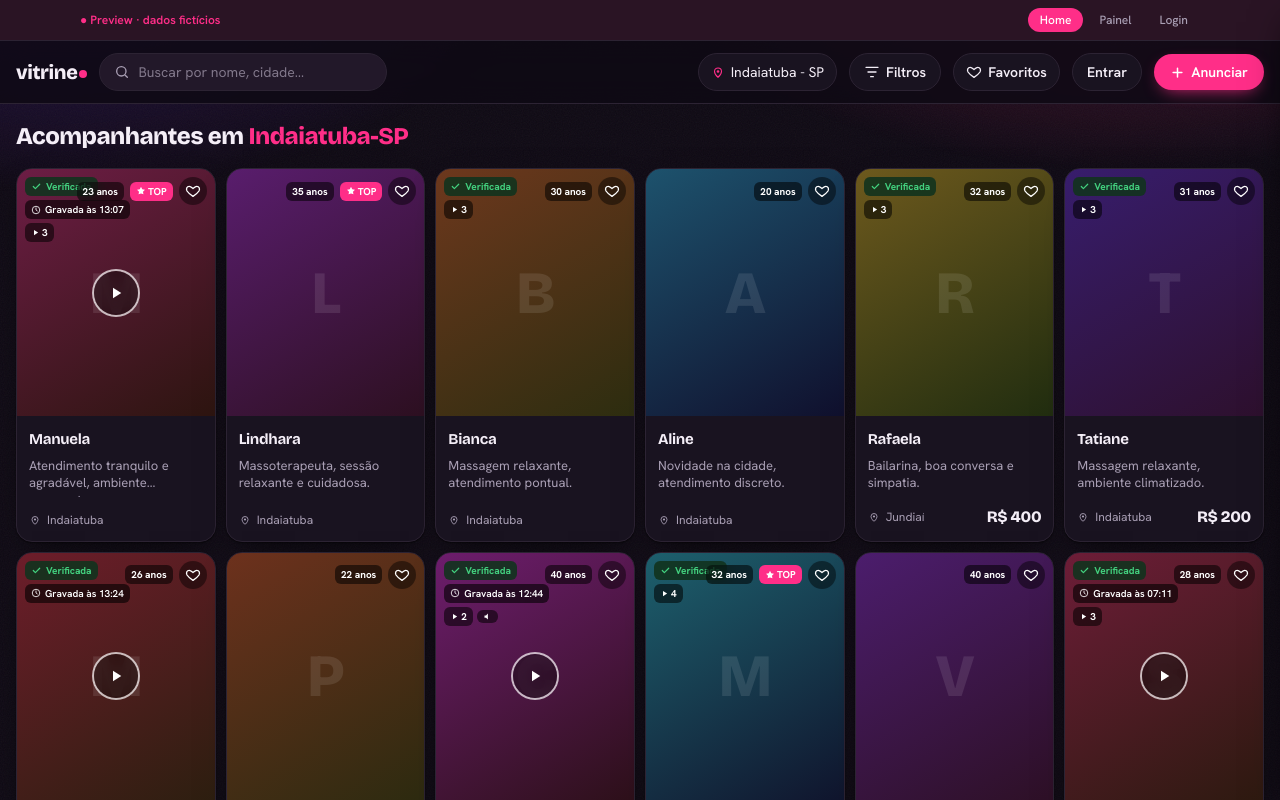
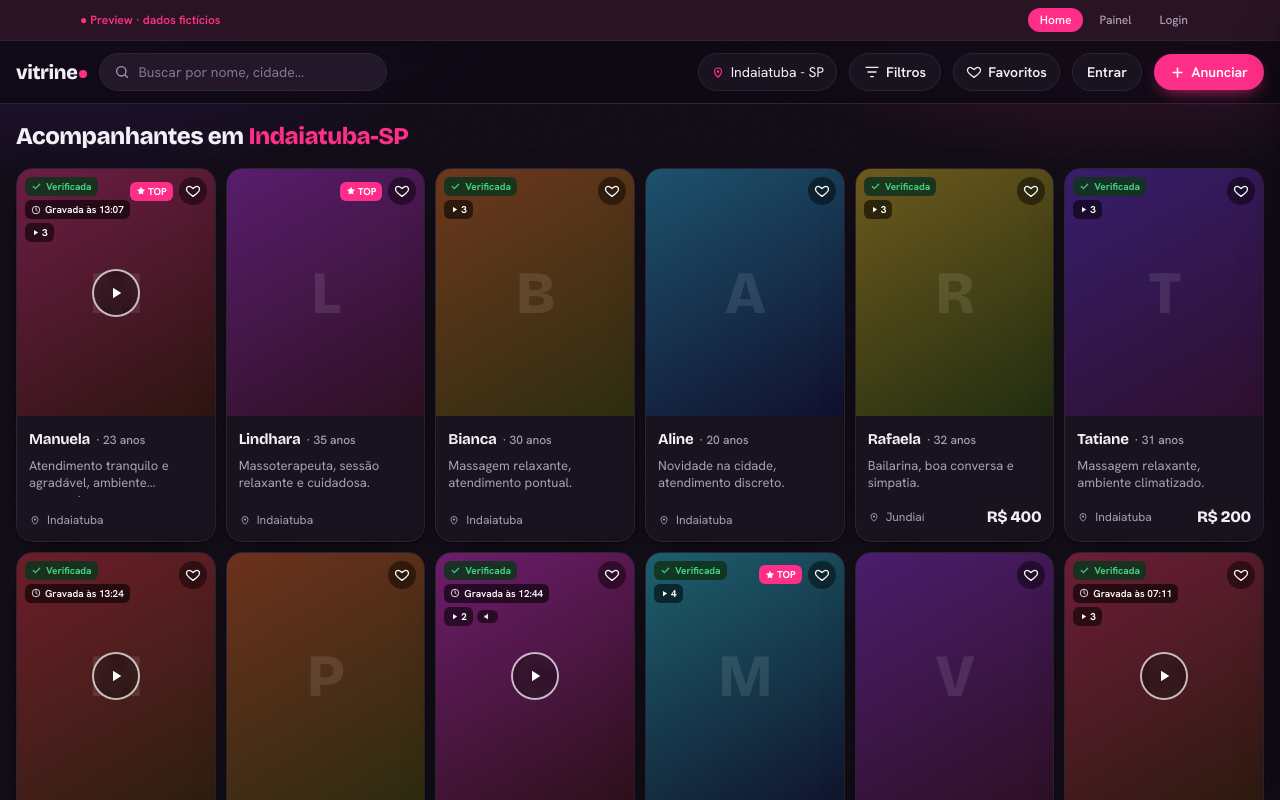
Before and after one commit to hipercompanycode/vitrine_vip, a Next.js app: page /preview in a window 1280 px wide. Shown: the top 800 px of the page. Built offline with nearby package versions, Linux system fonts and the light colour scheme; no server answers.

Commit message:
feat(card): idade ao lado do nome (sem badge no topo)

```diff
--- a/src/components/ProfileCard.tsx
+++ b/src/components/ProfileCard.tsx
@@ -72,11 +72,8 @@ export default function ProfileCard({
           </div>
         </div>
 
-        {/* topo-direita: idade + destaque + coração (mesma linha) */}
+        {/* topo-direita: destaque + coração */}
         <div className="absolute right-2 top-2 z-[2] flex items-center gap-1.5">
-          {p.age > 0 && (
-            <span className="rounded-md bg-black/55 px-1.5 py-0.5 text-[10px] font-bold text-white backdrop-blur-sm">{p.age} anos</span>
-          )}
           {p.featured && (
             <span className="inline-flex items-center gap-0.5 rounded-md bg-accent px-1.5 py-0.5 text-[10px] font-bold text-white shadow-pop">
               <svg width="10" height="10" viewBox="0 0 24 24" fill="currentColor" aria-hidden="true"><path d="M12 2l2.9 6 6.6.9-4.8 4.6 1.2 6.5L12 17.8 6.1 20l1.2-6.5L2.5 8.9 9.1 8 12 2z" /></svg>TOP
@@ -99,7 +96,10 @@ export default function ProfileCard({
 
       {/* INFOS embaixo (mais espaço) */}
       <div className="flex flex-1 flex-col gap-1.5 p-3">
-        <h3 className="truncate font-display text-[15px] font-bold text-ink">{p.name}</h3>
+        <div className="flex min-w-0 items-baseline gap-1.5">
+          <h3 className="truncate font-display text-[15px] font-bold text-ink">{p.name}</h3>
+          {p.age > 0 && <span className="shrink-0 text-xs font-medium text-muted">· {p.age} anos</span>}
+        </div>
         <p className="line-clamp-2 min-h-[2.5rem] text-[13px] leading-snug text-muted">{p.description}</p>
         <div className="mt-auto flex items-center gap-1.5 pt-0.5">
           <svg width="12" height="12" viewBox="0 0 24 24" fill="none" className="shrink-0 text-muted" aria-hidden="true"><path d="M12 21s-6-5.2-6-10a6 6 0 1 1 12 0c0 4.8-6 10-6 10z" stroke="currentColor" strokeWidth="1.8" /><circle cx="12" cy="11" r="2.2" fill="currentColor" /></svg>
```
